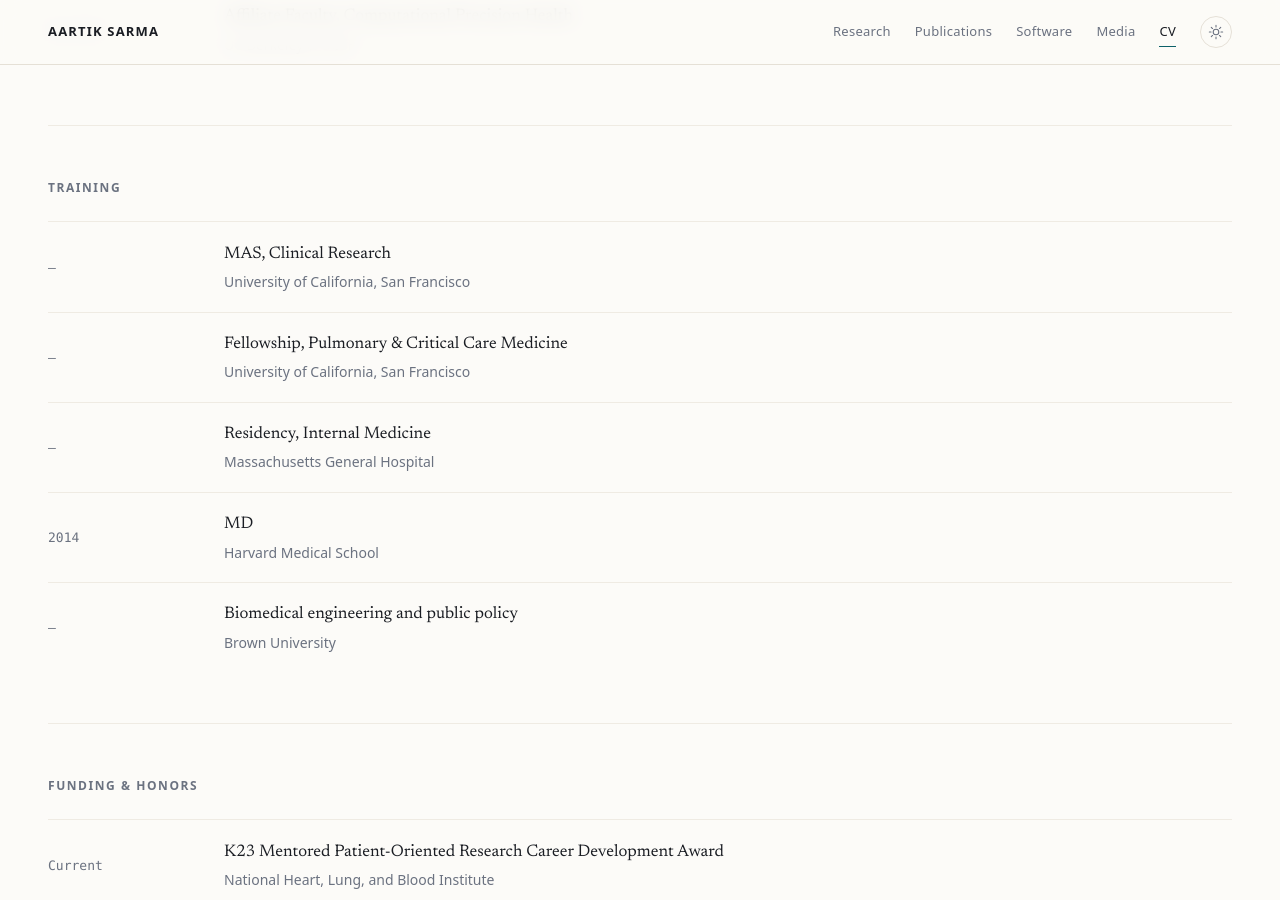
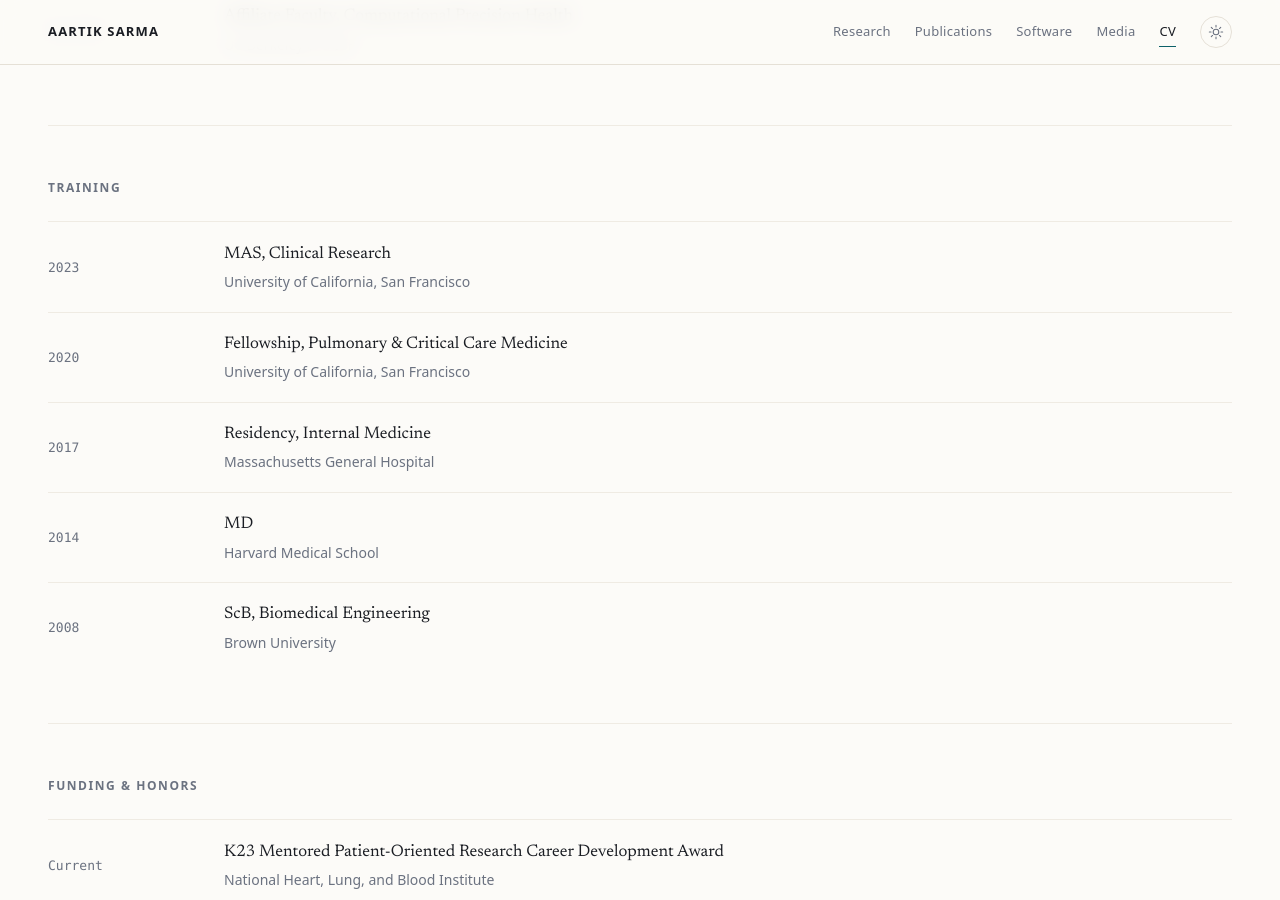
Before and after one commit to AartikSarma/aartiksarma.github.io, a Jekyll site: the page built from cv.html, in a window 1280 px wide and 900 px high, scrolled down 722 px. Built offline with Jekyll 4.4.1, drawn with Linux system fonts in a browser that asks for light colours.

Commit message:
Fill in CV training years
Completion years supplied by AS: ScB 2008, MD 2014, residency 2017,
fellowship 2020, MAS 2023. Replaces the em-dash placeholders.

The ScB field reads "Biomedical Engineering", inferred from the Brown
Center for Biomedical Engineering papers rather than confirmed; noted in
the file comment. The earlier "and public policy" was unsourced and is
dropped.

Co-Authored-By: Claude Opus 5 <noreply@anthropic.com>
Claude-Session: https://claude.ai/code/session_01VnRYDjPogaea2fBGxvhz2X

```diff
--- a/cv.html
+++ b/cv.html
@@ -9,19 +9,13 @@ permalink: /cv/
 
 {%- comment -%}
 -------------------------------------------------------------------------------
-EDIT ME: dates to confirm
--------------------------------------------------------------------------------
-Entries below deliberately omit year ranges that I could not verify from public
-sources. Fill in the `cv-block__when` values where they read "—" and add
-anything missing (teaching, mentorship, editorial roles, additional grants).
+Training years below are completion years, confirmed by AS.
+Still worth checking: the ScB field of study reads "Biomedical Engineering",
+inferred from the Brown Center for Biomedical Engineering papers — correct it
+if the concentration was named differently.
 
-Verified from public sources:
-  • MD, Harvard Medical School (2014)
-  • Internal medicine residency, Massachusetts General Hospital
-  • Pulmonary & critical care fellowship, UCSF
-  • Undergraduate: Brown University, biomedical engineering and public policy
-  • K23 career development award, NHLBI
-  • ASCI Emerging Generation Award (2023)
+Sections that could still be added: teaching, mentorship, editorial and peer
+review roles, additional grants, invited talks.
 -------------------------------------------------------------------------------
 {%- endcomment -%}
 
@@ -72,7 +66,7 @@ Verified from public sources:
     <div class="section-head"><h2 class="section-head__title">Training</h2></div>
 
     <div class="cv-block">
-      <p class="cv-block__when">&mdash;</p>
+      <p class="cv-block__when">2023</p>
       <div>
         <p class="cv-block__what">MAS, Clinical Research</p>
         <p class="cv-block__where">University of California, San Francisco</p>
@@ -80,7 +74,7 @@ Verified from public sources:
     </div>
 
     <div class="cv-block">
-      <p class="cv-block__when">&mdash;</p>
+      <p class="cv-block__when">2020</p>
       <div>
         <p class="cv-block__what">Fellowship, Pulmonary &amp; Critical Care Medicine</p>
         <p class="cv-block__where">University of California, San Francisco</p>
@@ -88,7 +82,7 @@ Verified from public sources:
     </div>
 
     <div class="cv-block">
-      <p class="cv-block__when">&mdash;</p>
+      <p class="cv-block__when">2017</p>
       <div>
         <p class="cv-block__what">Residency, Internal Medicine</p>
         <p class="cv-block__where">Massachusetts General Hospital</p>
@@ -104,9 +98,9 @@ Verified from public sources:
     </div>
 
     <div class="cv-block">
-      <p class="cv-block__when">&mdash;</p>
+      <p class="cv-block__when">2008</p>
       <div>
-        <p class="cv-block__what">Biomedical engineering and public policy</p>
+        <p class="cv-block__what">ScB, Biomedical Engineering</p>
         <p class="cv-block__where">Brown University</p>
       </div>
     </div>
```
Also changed, not shown: README.md.
